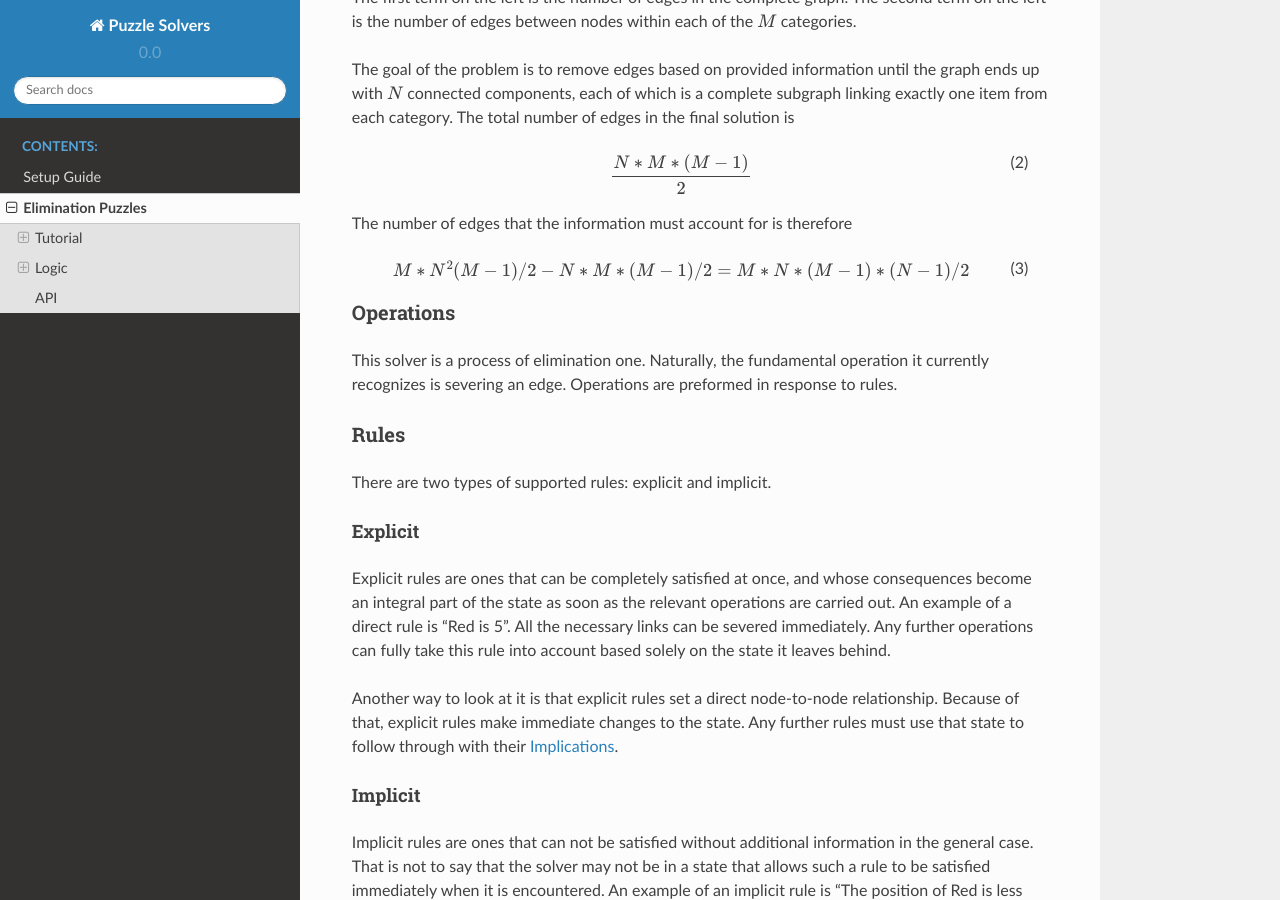
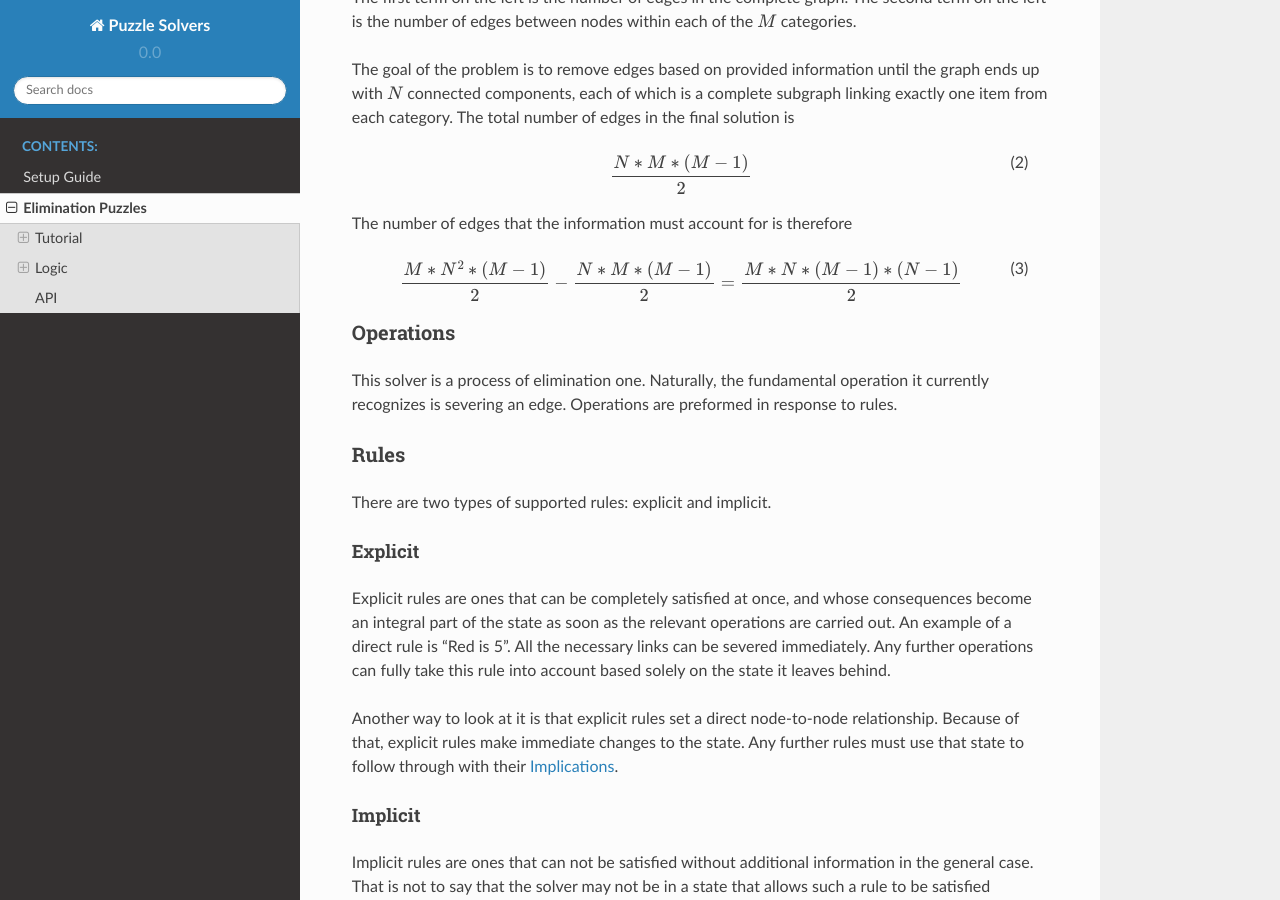
Before and after one commit to madphysicist/puzzle-solvers, a Sphinx documentation site: the page built from doc/elimination.rst, in a window 1280 px wide and 900 px high, scrolled down 7359 px. Built offline with Sphinx 7.4.7 and the Read the Docs theme 2.0.0, drawn with Linux system fonts in a browser that asks for light colours; formulas are drawn with MathJax 3.

Commit message:
DOC: Missed some fraction rendering improvements last time

```diff
--- a/doc/elimination.rst
+++ b/doc/elimination.rst
@@ -388,7 +388,7 @@ The number of edges that the information must account for is therefore
 .. math::
    :label: elimination-diff
 
-   M * N^2 (M - 1) / 2 - N * M * (M - 1) / 2 = M * N * (M - 1) * (N - 1) / 2
+   \frac{M * N^2 * (M - 1)}{2} - \frac{N * M * (M - 1)}{2} = \frac{M * N * (M - 1) * (N - 1)}{2}
 
 
 .. _elimination-logic-operations:
```
